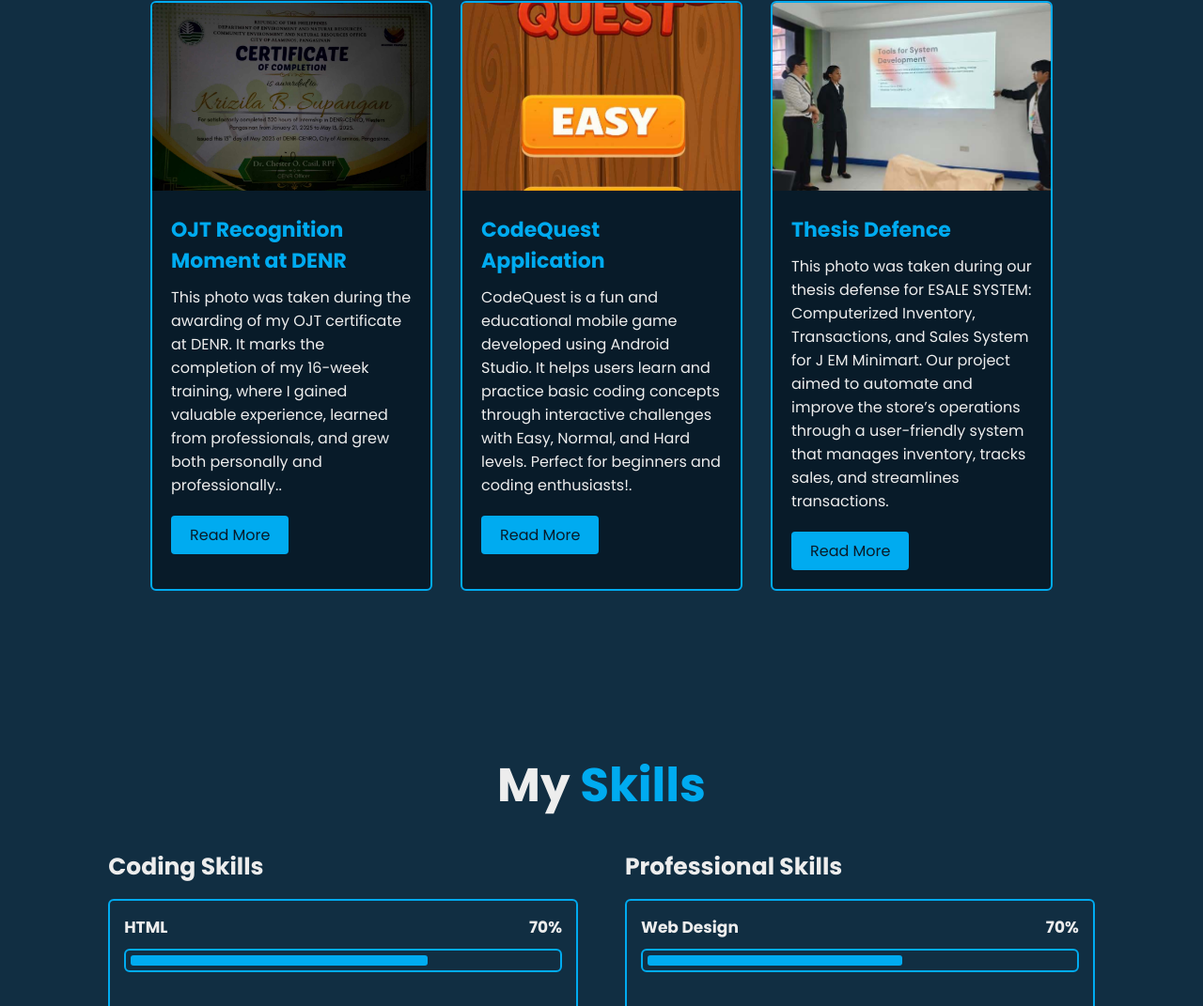
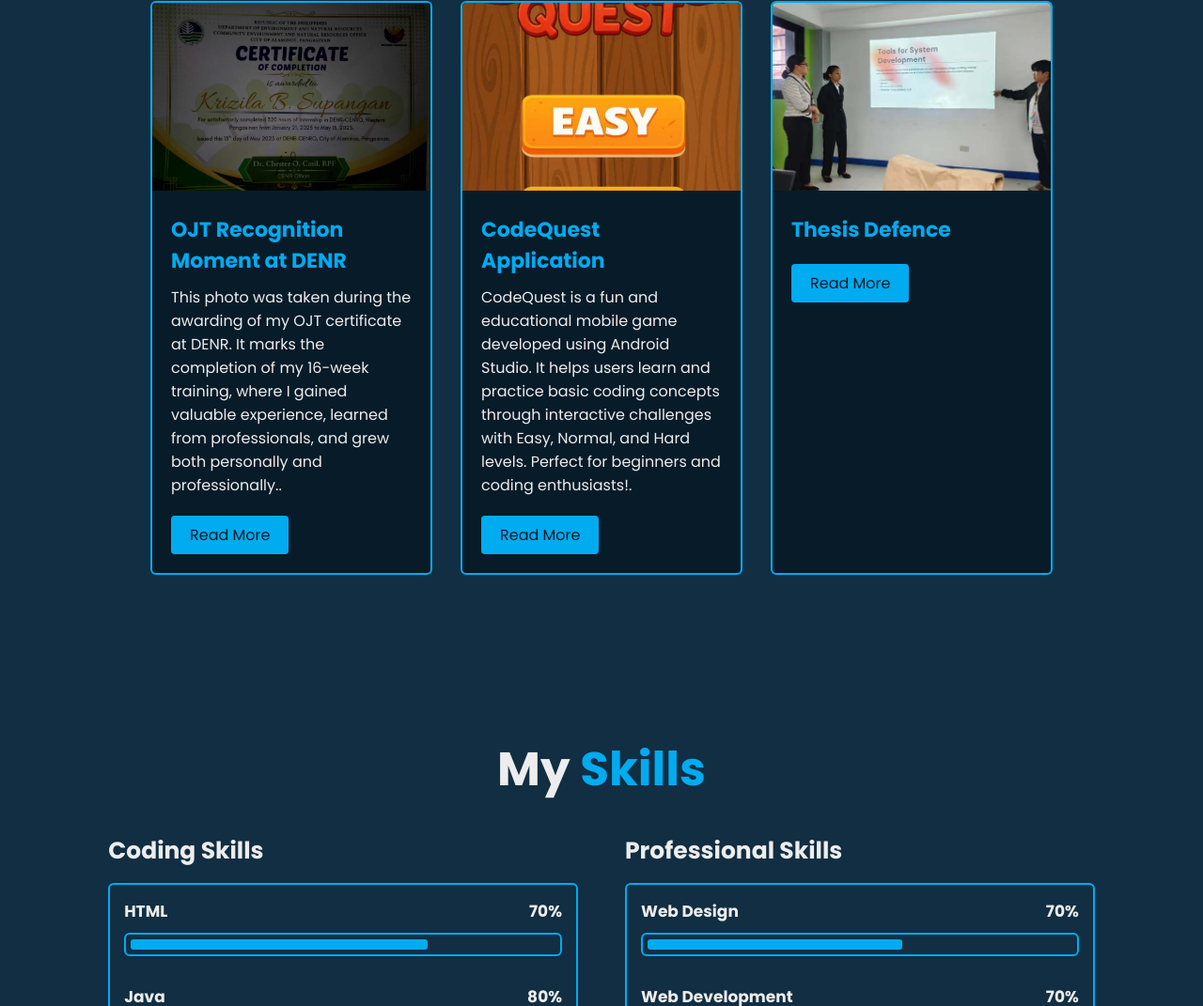
Before and after one commit to Krizila/Krizila_Supangan_Github.io, a plain HTML site: page index.html in a window 1280 px wide. Shown: the part 2366-3437 px from the top of the page at 94% size. Drawn offline with nearby package versions, Linux system fonts and the light colour scheme.

Commit message:
Update index.html

```diff
--- a/index.html
+++ b/index.html
@@ -124,7 +124,7 @@
                 <img src="image/TheisPicture.jpg" alt="Blog 3">
                 <div class="blog-content">
                     <h3>Thesis Defence</h3>
-                    <p> This photo was taken during our thesis defense for ESALE SYSTEM: Computerized Inventory, Transactions, and Sales System for J EM Minimart. Our project aimed to automate and improve the store’s operations through a user-friendly system that manages inventory, tracks sales, and streamlines transactions.</p>
+                    <p></p>
                     <a href="blog3.html" class="btn">Read More</a>
                 </div>
             </div>
```
